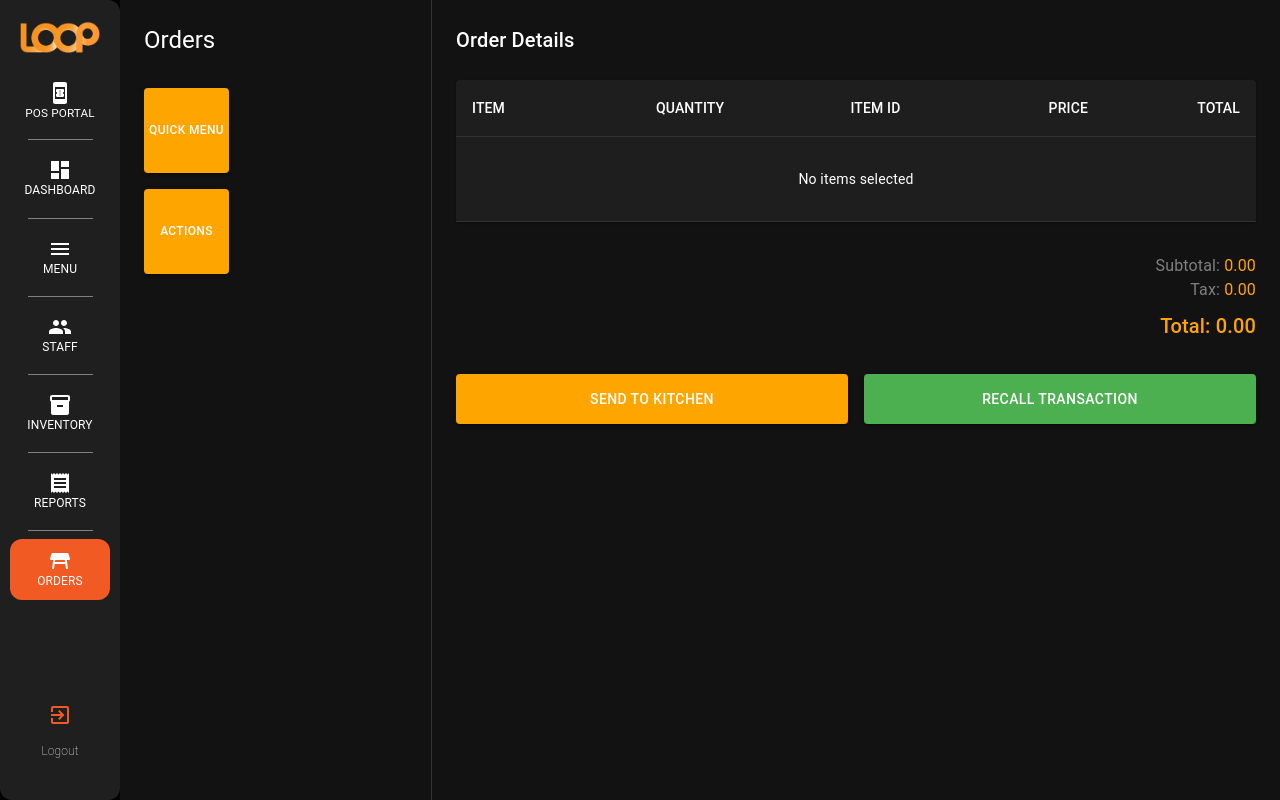
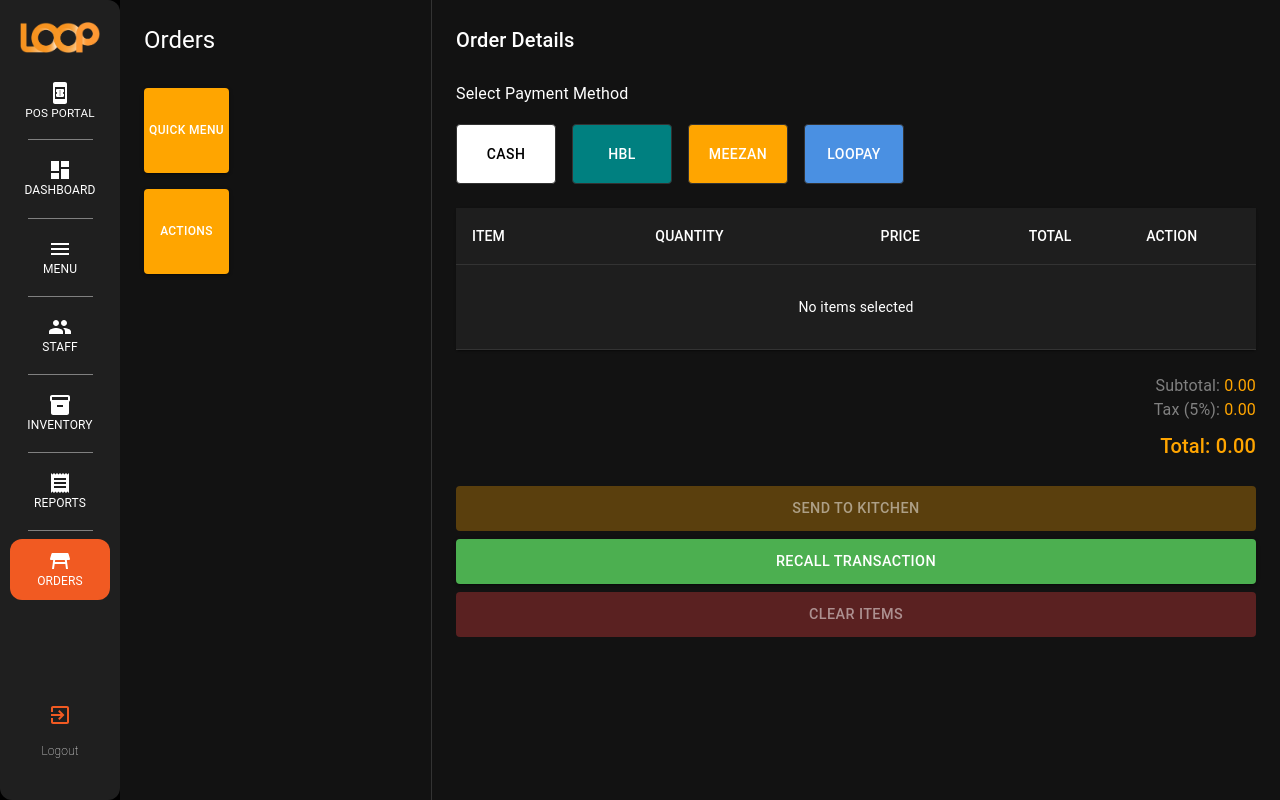
Before and after one commit to zaidahmadFYP/pos-system, a React (Create React App) app in the folder frontend/: page /loop/orders in a window 1280 px wide. Built offline with nearby package versions, Linux system fonts and the light colour scheme.

Commit message:
Order Functionality Done,Table Implementation Done and Fixed

```diff
--- a/frontend/src/Components/PosCentral/Orders/OrderSummary.jsx
+++ b/frontend/src/Components/PosCentral/Orders/OrderSummary.jsx
@@ -1,10 +1,42 @@
-import { Box, Button, Typography, Table, TableBody, TableCell, TableHead, TableRow, Paper } from "@mui/material"
+import { useState } from "react"
+import {
+  Box,
+  Button,
+  Typography,
+  Table,
+  TableBody,
+  TableCell,
+  TableHead,
+  TableRow,
+  Paper,
+  IconButton,
+} from "@mui/material"
+import DeleteOutlineIcon from "@mui/icons-material/DeleteOutline"
+import PaymentMethodSelector from "./PaymentMethodSelector"
 
-const OrderSummary = ({ selectedItems = [] }) => {
+const OrderSummary = ({ selectedItems = [], onClearItems, onDeleteItem }) => {
+  const [selectedPaymentMethod, setSelectedPaymentMethod] = useState(null)
+
   // Calculate totals
   const subtotal = selectedItems.reduce((sum, item) => sum + (item.price || 0) * item.quantity, 0)
-  const tax = subtotal * 0.13 // Assuming 13% tax
+
+  // Apply different tax rates based on payment method
+  const taxRate = selectedPaymentMethod === "cash" ? 0.15 : 0.05
+  const tax = subtotal * taxRate
   const total = subtotal + tax
+
+  const buttonStyle = {
+    height: 45,
+    fontSize: "0.9rem",
+  }
+
+  // Common disabled button style pattern
+  const createDisabledStyle = (baseColor) => ({
+    "&.Mui-disabled": {
+      backgroundColor: `${baseColor}4D`, // 30% opacity version of the color
+      color: "rgba(255, 255, 255, 0.5)",
+    },
+  })
 
   return (
     <Box
@@ -20,13 +52,22 @@ const OrderSummary = ({ selectedItems = [] }) => {
         Order Details
       </Typography>
 
+      {/* Payment Method Selector */}
+      <Box sx={{ mb: 3 }}>
+        <Typography variant="subtitle1" sx={{ mb: 2 }}>
+          Select Payment Method
+        </Typography>
+        <PaymentMethodSelector selectedMethod={selectedPaymentMethod} onSelectMethod={setSelectedPaymentMethod} />
+      </Box>
+
       {/* Items Table */}
-      <Paper sx={{ mb: 4, backgroundColor: "#1E1E1E" }}>
+      <Paper sx={{ mb: 3 }}>
         <Table
           sx={{
             "& .MuiTableCell-root": {
               color: "white",
               borderColor: "#333",
+              backgroundColor: "#1E1E1E",
             },
           }}
         >
@@ -34,9 +75,9 @@ const OrderSummary = ({ selectedItems = [] }) => {
             <TableRow>
               <TableCell>ITEM</TableCell>
               <TableCell align="center">QUANTITY</TableCell>
-              <TableCell align="center">ITEM ID</TableCell>
               <TableCell align="right">PRICE</TableCell>
               <TableCell align="right">TOTAL</TableCell>
+              <TableCell align="center">ACTION</TableCell>
             </TableRow>
           </TableHead>
           <TableBody>
@@ -44,9 +85,21 @@ const OrderSummary = ({ selectedItems = [] }) => {
               <TableRow key={item.id}>
                 <TableCell>{item.name}</TableCell>
                 <TableCell align="center">{item.quantity}</TableCell>
-                <TableCell align="center">{item.id}</TableCell>
-                <TableCell align="right">{item.price || "0.00"}</TableCell>
+                <TableCell align="right">{item.price?.toFixed(2) || "0.00"}</TableCell>
                 <TableCell align="right">{((item.price || 0) * item.quantity).toFixed(2)}</TableCell>
+                <TableCell align="center">
+                  <IconButton
+                    onClick={() => onDeleteItem(item.id)}
+                    sx={{
+                      color: "#FF4444",
+                      "&:hover": {
+                        backgroundColor: "rgba(255, 68, 68, 0.1)",
+                      },
+                    }}
+                  >
+                    <DeleteOutlineIcon />
+                  </IconButton>
+                </TableCell>
               </TableRow>
             ))}
             {selectedItems.length === 0 && (
@@ -61,12 +114,12 @@ const OrderSummary = ({ selectedItems = [] }) => {
       </Paper>
 
       {/* Totals */}
-      <Box sx={{ textAlign: "right", mb: 4 }}>
+      <Box sx={{ textAlign: "right", mb: 3 }}>
         <Typography variant="body1" color="gray">
           Subtotal: <span style={{ color: "#FFA500" }}>{subtotal.toFixed(2)}</span>
         </Typography>
         <Typography variant="body1" color="gray">
-          Tax: <span style={{ color: "#FFA500" }}>{tax.toFixed(2)}</span>
+          Tax ({taxRate * 100}%): <span style={{ color: "#FFA500" }}>{tax.toFixed(2)}</span>
         </Typography>
         <Typography variant="h6" sx={{ color: "#FFA500", mt: 1 }}>
           Total: {total.toFixed(2)}
@@ -74,12 +127,32 @@ const OrderSummary = ({ selectedItems = [] }) => {
       </Box>
 
       {/* Action Buttons */}
-      <Box sx={{ display: "grid", gridTemplateColumns: "1fr 1fr", gap: 2 }}>
-        <Button variant="contained" sx={{ backgroundColor: "#FFA500", height: 50 }}>
+      <Box sx={{ display: "flex", flexDirection: "column", gap: 1 }}>
+        <Button
+          variant="contained"
+          sx={{
+            ...buttonStyle,
+            backgroundColor: "#FFA500",
+            ...createDisabledStyle("#FFA500"),
+          }}
+          disabled={!selectedPaymentMethod}
+        >
           SEND TO KITCHEN
         </Button>
-        <Button variant="contained" sx={{ backgroundColor: "#4CAF50", height: 50 }}>
+        <Button variant="contained" sx={{ ...buttonStyle, backgroundColor: "#4CAF50" }}>
           RECALL TRANSACTION
+        </Button>
+        <Button
+          variant="contained"
+          sx={{
+            ...buttonStyle,
+            backgroundColor: "#FF4444",
+            ...createDisabledStyle("#FF4444"),
+          }}
+          onClick={onClearItems}
+          disabled={selectedItems.length === 0}
+        >
+          CLEAR ITEMS
         </Button>
       </Box>
     </Box>
--- a/frontend/src/Components/PosCentral/Orders/Orders.jsx
+++ b/frontend/src/Components/PosCentral/Orders/Orders.jsx
@@ -1,11 +1,13 @@
-import { useState } from 'react';
-import { Box, Button, Typography } from '@mui/material';
-import ArrowForwardIcon from '@mui/icons-material/ArrowForward';
-import { menuCategories } from './MenuData';
-import MainMenuGrid from './MainMenuGrid';
-import MenuGrid from './MenuGrid';
-import OrderTypeGrid from './OrderTypeGrid';
-import OrderSummary from './OrderSummary'; // Import the new table component
+"use client"
+
+import { useState } from "react"
+import { Box, Button, Typography } from "@mui/material"
+import ArrowForwardIcon from "@mui/icons-material/ArrowForward"
+import { menuCategories } from "./MenuData"
+import MainMenuGrid from "./MainMenuGrid"
+import MenuGrid from "./MenuGrid"
+import OrderTypeGrid from "./OrderTypeGrid"
+import OrderSummary from "./OrderSummary"
 
 const Orders = () => {
   const [menuState, setMenuState] = useState({
@@ -57,6 +59,16 @@ const Orders = () => {
       // If item doesn't exist, add it with quantity 1
       setSelectedItems([...selectedItems, { ...item, quantity: 1 }])
     }
+  }
+
+  // Handle clearing all items
+  const handleClearItems = () => {
+    setSelectedItems([])
+  }
+
+  // Handle deleting individual item
+  const handleDeleteItem = (itemId) => {
+    setSelectedItems(selectedItems.filter((item) => item.id !== itemId))
   }
 
   const buttonStyle = {
@@ -132,7 +144,7 @@ const Orders = () => {
       </Box>
 
       {/* Order Summary Panel */}
-      <OrderSummary selectedItems={selectedItems} />
+      <OrderSummary selectedItems={selectedItems} onClearItems={handleClearItems} onDeleteItem={handleDeleteItem} />
     </Box>
   )
 }
--- /dev/null
+++ b/frontend/src/Components/PosCentral/Orders/PaymentMethodSelector.jsx
@@ -0,0 +1,37 @@
+import { Box, Button } from "@mui/material"
+
+const PaymentMethodSelector = ({ selectedMethod, onSelectMethod }) => {
+  const methods = [
+    { id: "cash", name: "CASH", color: "#FFFFFF", textColor: "#000000" },
+    { id: "hbl", name: "HBL", color: "#008080", textColor: "#FFFFFF" },
+    { id: "meezan", name: "MEEZAN", color: "#FFA500", textColor: "#FFFFFF" },
+    { id: "loopay", name: "LOOPAY", color: "#4A90E2", textColor: "#FFFFFF" },
+  ]
+
+  return (
+    <Box sx={{ display: "flex", gap: 2, mb: 3 }}>
+      {methods.map((method) => (
+        <Button
+          key={method.id}
+          variant={selectedMethod === method.id ? "contained" : "outlined"}
+          onClick={() => onSelectMethod(method.id)}
+          sx={{
+            backgroundColor: method.color,
+            color: method.textColor,
+            width: "100px",
+            height: "60px",
+            border: selectedMethod === method.id ? "2px solid #FFF" : "1px solid #333",
+            "&:hover": {
+              backgroundColor: method.color,
+              opacity: 0.9,
+            },
+          }}
+        >
+          {method.name}
+        </Button>
+      ))}
+    </Box>
+  )
+}
+
+export default PaymentMethodSelector
```
Also changed, not shown: frontend/src/Components/PosCentral/Orders/MenuData.jsx (+80 -80 lines).
